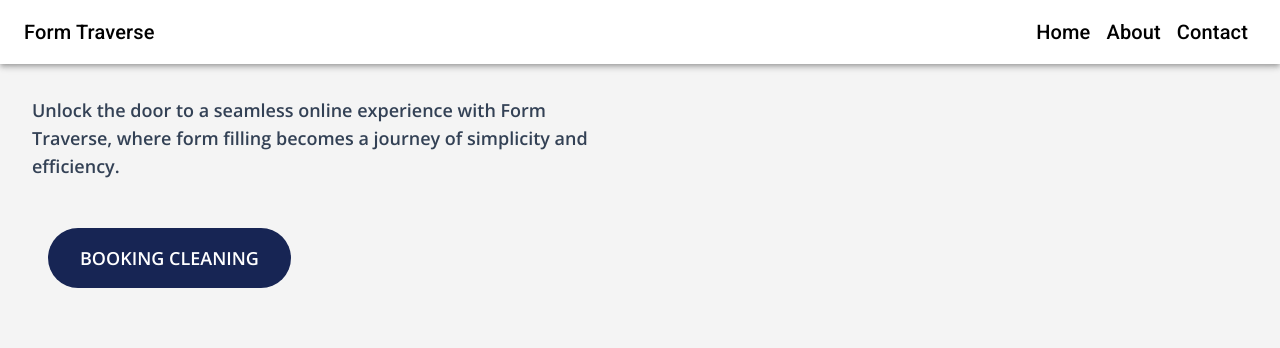
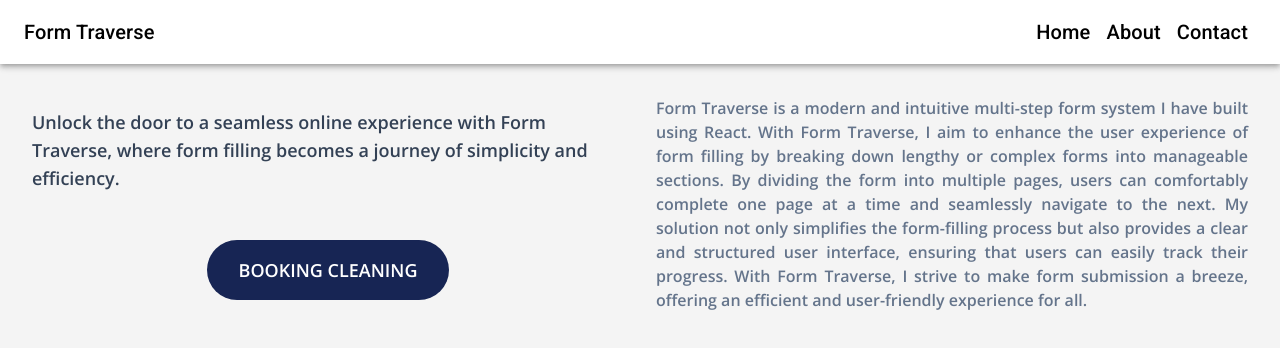
Before and after one commit to amankashyap004/form-traverse, a React (Vite) app: page / in a window 1280 px wide. Shown: the top 348 px of the page. Built offline with nearby package versions, Linux system fonts and the light colour scheme.

Commit message:
home page

```diff
--- a/src/pages/Home.jsx
+++ b/src/pages/Home.jsx
@@ -3,15 +3,29 @@ import BasicBtn from "../components/BasicBtn";
 
 const Home = () => {
    return (
-      <main className="flex justify-start items-start flex-col m-4">
-         <div className="w-1/2 p-4">
-            <p className="text-lg font-bold text-slate-700 ">
-               Unlock the door to a seamless online experience with Form Traverse, where form
-               filling becomes a journey of simplicity and efficiency.
+      <main className="flex justify-between items-center m-4">
+         <section className="flex justify-center items-center flex-col p-4 w-1/2">
+            <div className="pb-4">
+               <p className="text-lg font-bold text-slate-700 ">
+                  Unlock the door to a seamless online experience with Form Traverse, where form
+                  filling becomes a journey of simplicity and efficiency.
+               </p>
+            </div>
+            <div className="mt-8">
+               <BasicBtn contained="BOOKING CLEANING" />
+            </div>
+         </section>
+         <div className="p-4 w-1/2">
+            <p className="text-base font-semibold text-slate-500 text-justify">
+               Form Traverse is a modern and intuitive multi-step form system I have built using
+               React. With Form Traverse, I aim to enhance the user experience of form filling by
+               breaking down lengthy or complex forms into manageable sections. By dividing the form
+               into multiple pages, users can comfortably complete one page at a time and seamlessly
+               navigate to the next. My solution not only simplifies the form-filling process but
+               also provides a clear and structured user interface, ensuring that users can easily
+               track their progress. With Form Traverse, I strive to make form submission a breeze,
+               offering an efficient and user-friendly experience for all.
             </p>
-         </div>
-         <div className="m-8">
-            <BasicBtn contained="BOOKING CLEANING" />
          </div>
       </main>
    );
```
